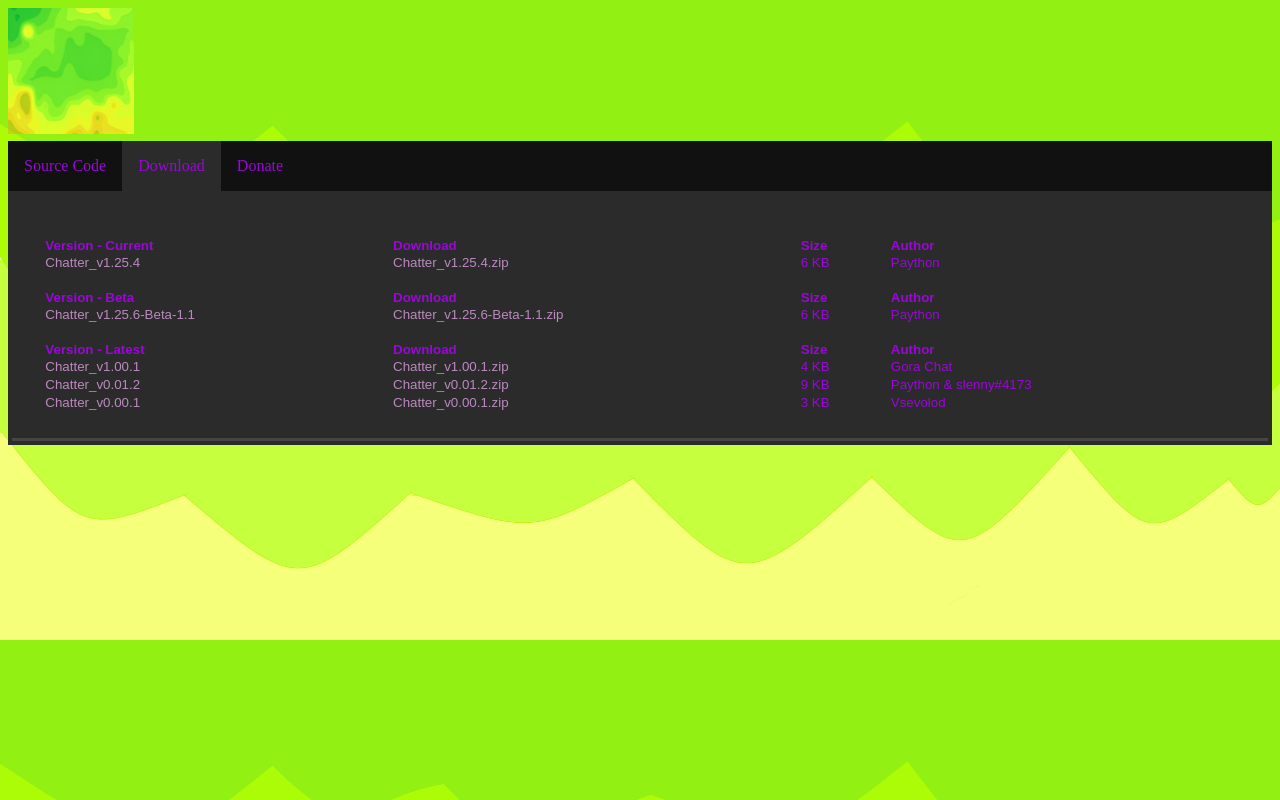
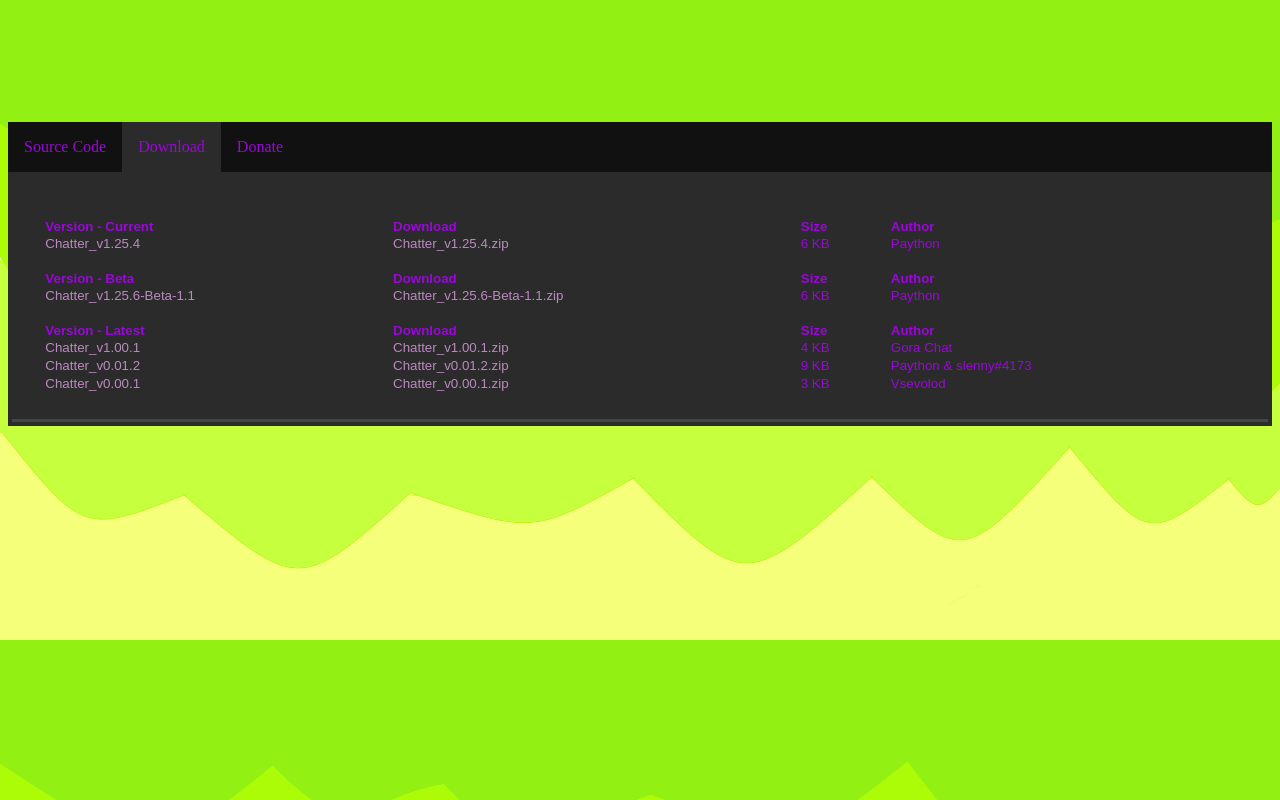
Before and after one commit to MyW0rld/chatter, a plain HTML site: page index.html in a window 1280 px wide. Drawn offline with Linux system fonts and the light colour scheme.

Commit message:
Update index.html

```diff
--- a/index.html
+++ b/index.html
@@ -3,7 +3,7 @@
 <html xmlns="http://www.w3.org/1999/xhtml" xml:lang="en" lang="en">
 <head>
 <meta http-equiv="content-type" content="text/html; charset=utf-8" /><meta name="flattr:id" content="ddqj3d">
-<title>Chatter - Local Chat For Windows</title>
+<title>Chatter</title>
 <link rel="icon" href="logo.png">
 <link rel="shortcut icon" href="logo.png" type="image/x-icon">
 <meta name="description" content="Chatter - Local Chat For Windows"/>
@@ -11,20 +11,21 @@
 <link href="CSS\styles.css" rel="stylesheet" type="text/css" />
 <link href="CSS\cgit.css" rel="stylesheet" type="text/css" />
 </head>
-<body style="background: url(back.png); background-size: 100%; background-attachment: fixed; background-color: #fcff5e;">
+<body style="background: url(back.png); background-size: 100%; background-attachment: fixed; background-color: #000;">
 <div>
-<a href="https://myw0rld.github.io/Cracken.Net/Shop"><img src="logo.png" style="width: 10%; height: 10%; margin-bottom: 0.5%;" alt="Chatter"/></a>
+  <!--- background-size: 100% --->
+  <!--- <a href="https://myw0rld.github.io/Cracken.Net/Shop"><img src="logo.png" style="width: 700px;  height: 100px; margin-bottom: 0.5%;" alt="Chatter"/></a> --->
 </div>
-<div id="menu">
+<div id="menu" style="padding-top: 9%;">
         <ul>
           <li><a href="#">Source Code</a></li>
           <li><a class="active" href="#">Download</a></li>
           <li><a href="#">Donate</a></li>
         </ul>
 </div>
-<div id='cgit'><table class='tabs'><tr><td>
+<div id='cgit'>
 </form>
-</td></tr></table>
+</td></tr>
 <div class='content'><table summary='repository info' class='list nowrap'><tr class='nohover'><th class='left'>Version - Current</th><th class='left'>Download</th><th class='left'>Size</th><th class='left'>Author</th></tr>
 <tr><td><a>Chatter_v1.25.4</a></td><td><a href='Download\Chatter_v1.25.4.zip'>Chatter_v1.25.4.zip</a>&nbsp;&nbsp;</td><td>6 KB</td>&nbsp;&nbsp;</td><td>Paython</td><td colspan='2'></td></tr>
 <tr class='nohover'><td colspan='5'>&nbsp;</td></tr><tr class='nohover'><th class='left'>Version - Beta</th><th class='left'>Download</th><th class='left'>Size</th><th class='left'>Author</th></tr>
@@ -33,6 +34,6 @@
 <tr><td><a>Chatter_v1.00.1</a></td><td><a href='Download\Chatter_v1.00.1.zip'>Chatter_v1.00.1.zip</a>&nbsp;&nbsp;</td><td>4 KB</td>&nbsp;&nbsp;<td>Gora Chat</td><td colspan='2'></td></tr>
 <tr><td><a>Chatter_v0.01.2</a></td><td><a href='Download\Chatter_v0.01.2.zip'>Chatter_v0.01.2.zip</a>&nbsp;&nbsp;</td><td>9 KB</td>&nbsp;&nbsp;<td>Paython & slenny#4173</td><td colspan='2'></td></tr>
 <tr><td><a>Chatter_v0.00.1</a></td><td><a href='Download\Chatter v0.00.1.zip'>Chatter_v0.00.1.zip</a>&nbsp;&nbsp;</td><td>3 KB</td>&nbsp;&nbsp;<td>Vsevolod</td><td colspan='2'></td></tr>
-</table></div> <!-- class=content -->
+</div> <!-- class=content -->
 </div> <!-- id=cgit -->
 </body></html>
```
